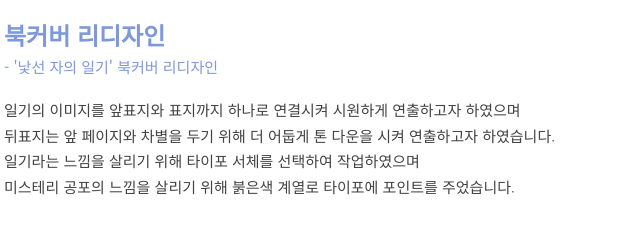
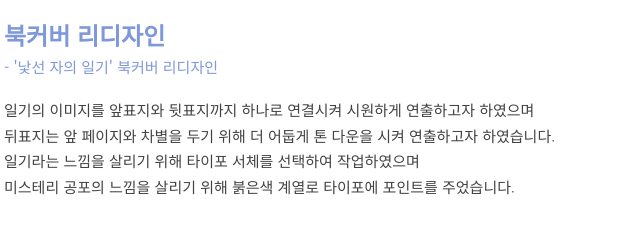
Before and after one commit to parkseonhui/portfolio, a plain HTML site: page sub_04.html in a window 1280 px wide. Shown: the part 3583-3832 px from the top of the page, 36-676 px from the left. Drawn offline with nearby package versions, Linux system fonts and the light colour scheme.

Commit message:
Update sub_04.html

```diff
--- a/sub_04.html
+++ b/sub_04.html
@@ -98,7 +98,7 @@
 			      <p class="day">2021.10&nbsp; &nbsp;[Ps / Id]</p>
 			      <p class="title">북커버 리디자인</p>
 			      <p class="sub_title">- '낯선 자의 일기' 북커버 리디자인</p>
-			      <p class="body_text_04">일기의 이미지를 앞표지와 표지까지 하나로 연결시켜 시원하게 연출하고자 하였으며<br>
+			      <p class="body_text_04">일기의 이미지를 앞표지와 뒷표지까지 하나로 연결시켜 시원하게 연출하고자 하였으며<br>
 뒤표지는 앞 페이지와 차별을 두기 위해 더 어둡게 톤 다운을 시켜 연출하고자 하였습니다.<br>
 일기라는 느낌을 살리기 위해 타이포 서체를 선택하여 작업하였으며 <br>
 미스테리 공포의 느낌을 살리기 위해 붉은색 계열로 타이포에 포인트를 주었습니다.</p>
```
